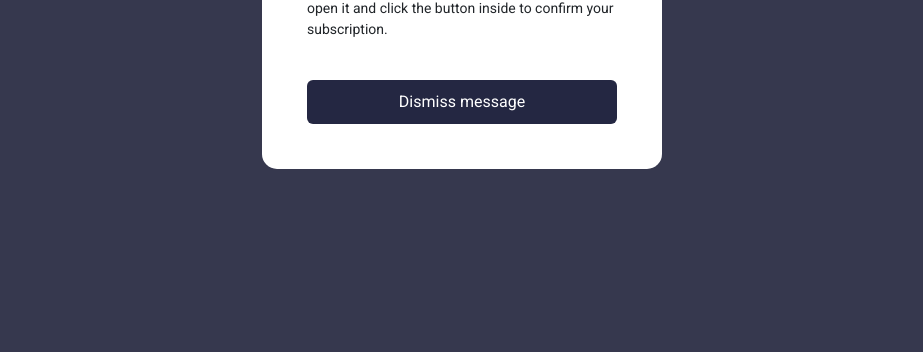
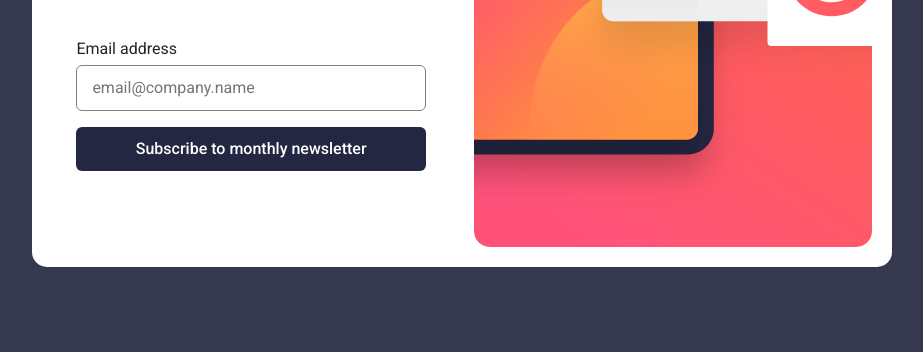
Before and after one commit to MohamedNKhalel/challenge3, a plain HTML site: page index.html in a window 1280 px wide. Shown: the part 448-800 px from the top of the page, without its empty margins (178-1101 px from the left). Drawn offline with Linux system fonts and the light colour scheme.

Commit message:
Add files via upload

```diff
--- a/index.html
+++ b/index.html
@@ -21,7 +21,7 @@
   <!-- Sign-up form start -->
   <section class="main">
     <div>
-      <div class="item  d-none">
+      <div class="item">
         <div class="row gy-4 align-items-center justify-content-between">
           <div class="col-md-6 one">
             <div class="px-4 d-flex flex-column gap-4 ">
@@ -54,7 +54,7 @@
           </div>
         </div>
       </div>
-      <div class="message position-fixed top-0 bottom-0 start-0 end-0 d-flex justify-content-center align-items-center">
+      <div class="message d-none position-fixed top-0 bottom-0 start-0 end-0 d-flex justify-content-center align-items-center">
         <div class="message-card d-flex flex-column">
           <div>
           </div>
```
